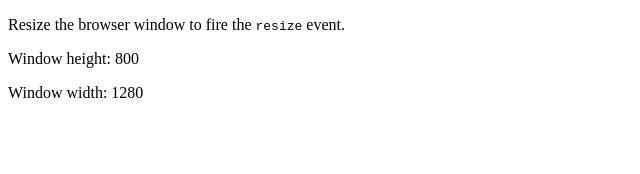
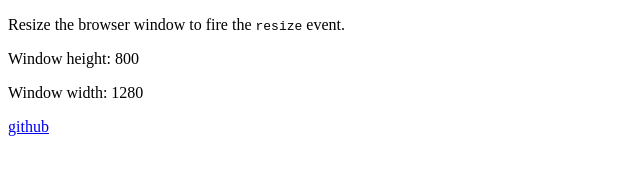
Before and after one commit to visahaarala/screen, a plain HTML site: page index.html in a window 1280 px wide. Shown: the full height of the page, 0-640 px from the left. Drawn offline with Linux system fonts and the light colour scheme.

Commit message:
add github link

```diff
--- a/index.html
+++ b/index.html
@@ -9,6 +9,9 @@
     <p>Resize the browser window to fire the <code>resize</code> event.</p>
     <p>Window height: <span id="height"></span></p>
     <p>Window width: <span id="width"></span></p>
+    <p>
+      <a href="https://github.com/visahaarala/screen">github</a>
+    </p>
   </body>
   <script>
     // code from
```
